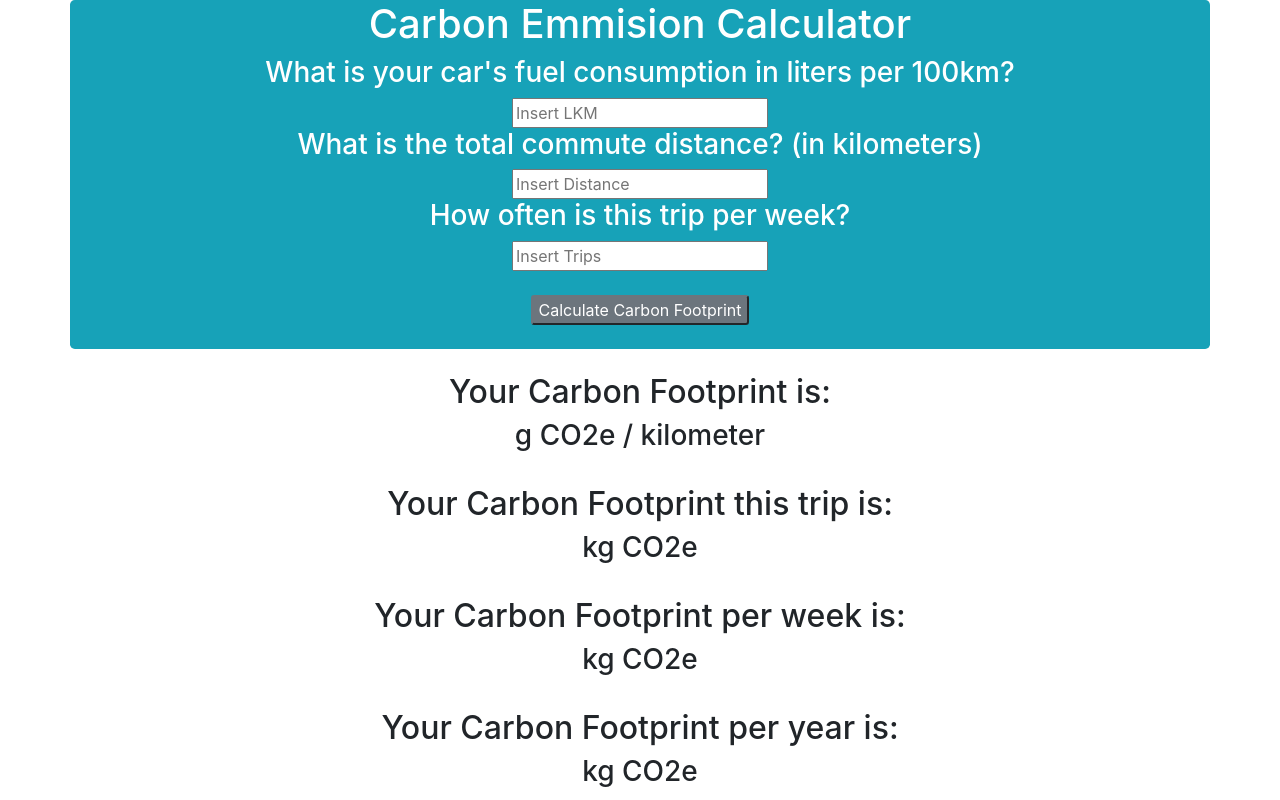
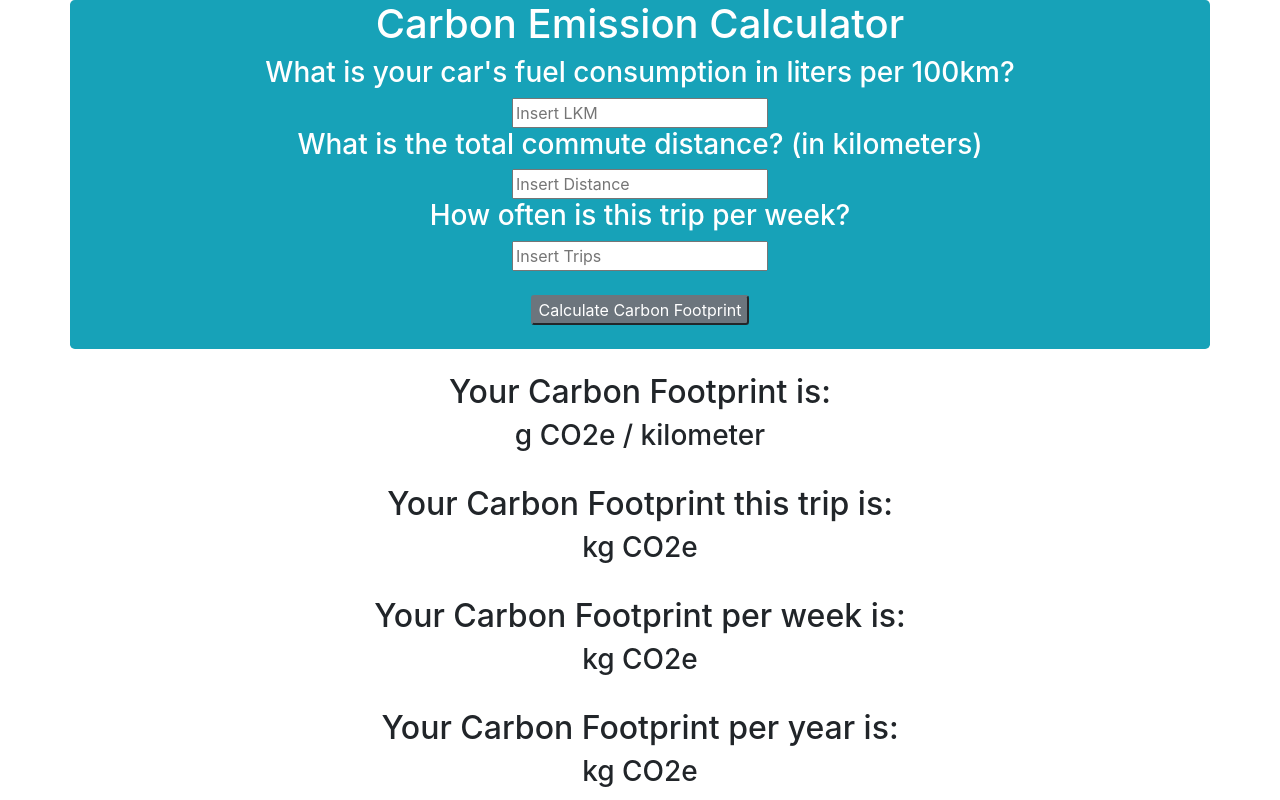
Before and after one commit to CapoMK25/fuelcalc, a plain HTML site: page index.html in a window 1280 px wide. Drawn offline with nearby package versions, Linux system fonts and the light colour scheme.

Commit message:
Further fixes and changes to HTML

```diff
--- a/index.html
+++ b/index.html
@@ -7,7 +7,7 @@
 
     <body>
         <div class='container bg-info text-white rounded-lg text-center'>
-            <h1>Carbon Emmision Calculator</h1>
+            <h1>Carbon Emission Calculator</h1>
             <h3>What is your car's fuel consumption in liters per 100km?</h3>
             <input id='lkm' type='number' placeholder='Insert LKM'/>
             <h3>What is the total commute distance? (in kilometers)</h3>
```
Also changed, not shown: main.js (indentation only).
